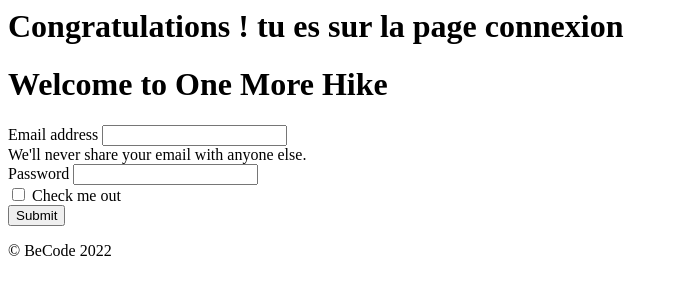
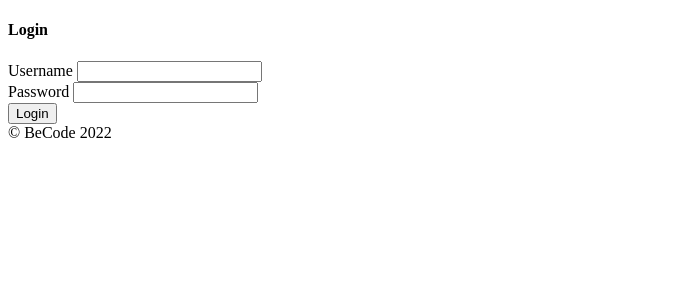
Before and after one commit to st2eve/hiking-project, a PHP site: page /login/login.php in a window 1280 px wide. Shown: the top 300 px of the page, without its empty margins (0-679 px from the left). Run offline with PHP 8.4, Linux system fonts and the light colour scheme; a stand-in replaces the project's code that opens the database connection.

Commit message:
Arthur's push

```diff
--- a/src/core/routes.php
+++ b/src/core/routes.php
@@ -20,5 +20,6 @@ $routes = [
     // Routes de la méthode POST
     'POST' => [
         '/register' => 'view/user/register.php',
+        '/login' => 'view/user/login.php',
     ],
 ];
--- a/src/view/user/login.php
+++ b/src/view/user/login.php
@@ -3,28 +3,55 @@ declare(strict_types=1);
 error_reporting(E_ALL);
 ini_set("display_errors", 1);
 
-echo '<h1>Congratulations ! tu es sur la page connexion</h1>';
+   require '../core/dbconnexion.php';
 
-require '../view/includes/header.php';
+    if(ISSET($_POST['login'])){
+        if($_POST['username'] != "" || $_POST['password'] != ""){
+            $username = $_POST['username'];
+            $password = $_POST['password'];
+            $sql = "SELECT * FROM `Users` WHERE `username`=? AND `password`=? ";
+            $query = $connect->prepare($sql);
+            $query->execute(array($username,$password));
+            $row = $query->rowCount();
+            $fetch = $query->fetch();
+            if($row > 0) {
+                echo"<center><h5 class='text-success'>Login successfully</h5></center>";
+            } else{
+                echo"<center><h5 class='text-danger'>Invalid username or password</h5></center>";
+            }
+        }
+    }
 ?>
 
-<form action='' class="main__form">
-  <div class="form__email">
-    <label for="exampleInputEmail1" class="email__label">Email address</label>
-    <input type="email" class="email__input" aria-describedby="emailHelp">
-    <div class="email__text">We'll never share your email with anyone else.</div>
-  </div>
-  <div class="form__password">
-    <label for="exampleInputPassword1" class="password__label">Password</label>
-    <input type="password" class="password__input">
-  </div>
-  <div class="form__check">
-    <input type="checkbox" class="check__input">
-    <label class="check__label" for="exampleCheck1">Check me out</label>
-  </div>
-  <button type="submit" class="form__submit">Submit</button>
-</form>
-
+<!DOCTYPE html>
+<html lang="en">
+<body>
+   <main>
+      <div>
+         <div>
+               <div>
+                  <div>
+                     <h4>Login</h4>
+                  </div>
+                  <div>
+                     <form method="post" action="">
+                           <div>
+                              <label>Username</label>
+                              <input type="text" name="username" required="required"/>
+                           </div>
+                           <div>
+                              <label>Password</label>
+                              <input type="password" name="password" required="required"/>
+                           </div>
+                           <button name="login">Login</button>
+                     </form>
+                  </div>
+               </div>
+         </div>
+      </div>
+   <main>
+</body>
 <?php
     require '../view/includes/footer.php';
 ?>
+</html>
--- a/src/view/user/profile.php
+++ b/src/view/user/profile.php
@@ -2,4 +2,4 @@
 declare(strict_types=1);
 
 echo '<h1>Congratulations ! tu es sur la page profile</h1>';
-echo "Hola $id";
+?>
--- a/src/view/user/register.php
+++ b/src/view/user/register.php
@@ -15,10 +15,12 @@ if(!empty($_POST)){
   $psw=$_POST['psw'];
   $psw_check=$_POST['psw-check'];
 
+  $passwordhache = password_hash($_POST['psw'], PASSWORD_BCRYPT);
+
   $sql = "INSERT INTO Users (firstname, lastname, username, email, password)
   VALUES (?, ?, ?, ?, ?)";
 
-  $values = array($_POST['firstname'], $_POST['lastname'], $_POST['username'], $_POST['email'], $_POST['psw'], );
+  $values = array($_POST['firstname'], $_POST['lastname'], $_POST['username'], $_POST['email'], $passwordhache, );
 
   $statement = $connect->prepare($sql);
 
```
Also changed, not shown: src/view/user/logout.php (added, +7 -0 lines).
